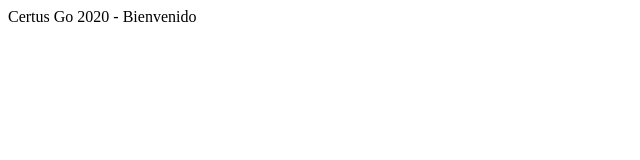
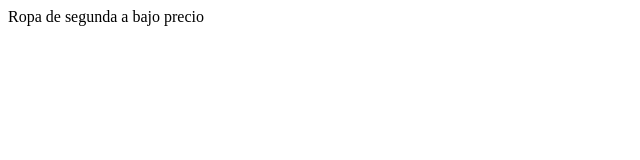
Before and after one commit to 75317013/75317013-github.io, a plain HTML site: page index.html in a window 1280 px wide. Shown: the full height of the page, 0-640 px from the left. Drawn offline with Linux system fonts and the light colour scheme.

Commit message:
Ropa de segunda

```diff
--- a/index.html
+++ b/index.html
@@ -4,9 +4,9 @@
     <meta charset="UTF-8">
     <meta http-equiv="X-UA-Compatible" content="IE=edge">
     <meta name="viewport" content="width=device-width, initial-scale=1.0">
-    <title>Certus Go</title>
+    <title>Ropa de segunda</title>
 </head>
 <body>
-    Certus Go 2020 - Bienvenido
+    Ropa de segunda a bajo precio
 </body>
 </html>
```
